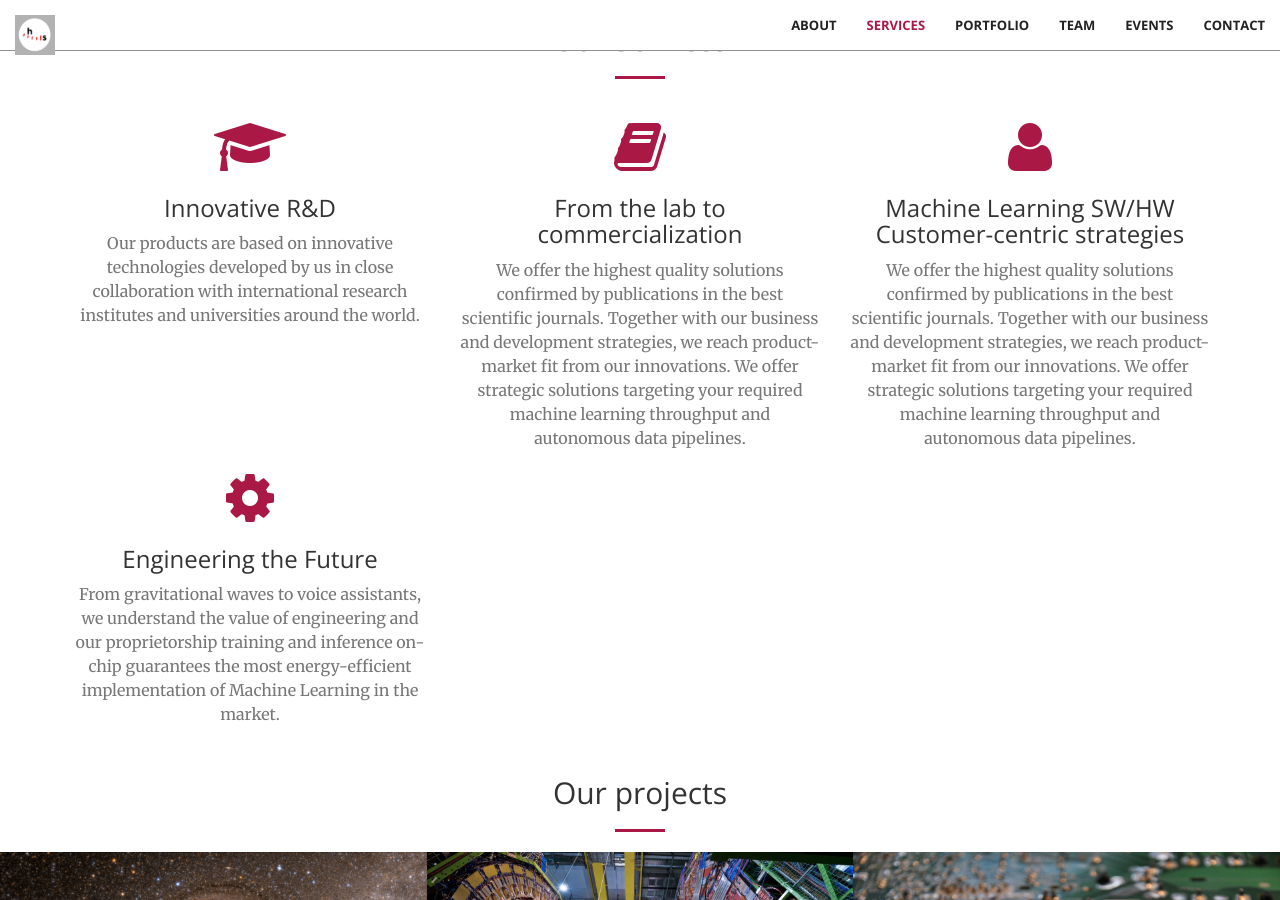
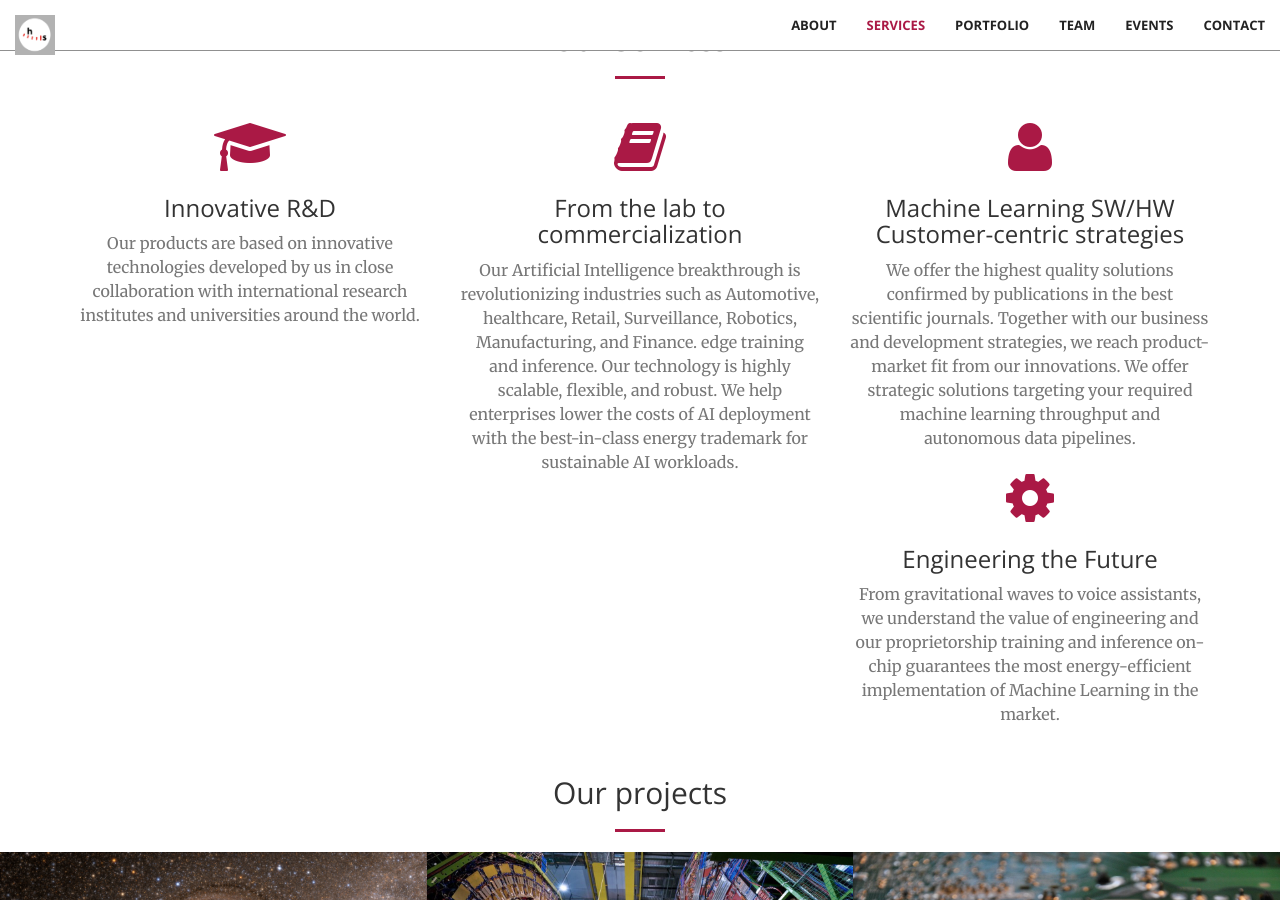
Before and after one commit to hoursec/github.io, a Jekyll site: the page built from index.html, in a window 1280 px wide and 900 px high, scrolled down 1389 px. Built offline with Jekyll 4.4.1, drawn with Linux system fonts in a browser that asks for light colours.

Commit message:
Update services.html

```diff
--- a/_includes/services.html
+++ b/_includes/services.html
@@ -21,9 +21,10 @@
                 <div class="service-box">
                     <i class="fa fa-4x fa-book wow bounceIn text-primary" data-wow-delay=".1s"></i>
                     <h3>From the lab to commercialization</h3>
-                    <p class="text-muted">We offer the highest quality solutions confirmed by publications in the best scientific journals.
-                        Together with our business and development strategies, we reach product-market fit from our innovations. We offer
-                        strategic solutions targeting your required machine learning throughput and autonomous data pipelines.</p>
+                    <p class="text-muted">Our Artificial Intelligence breakthrough is revolutionizing industries such as Automotive,
+                        healthcare, Retail, Surveillance, Robotics, Manufacturing, and Finance. edge training and inference. Our
+                        technology is highly scalable, flexible, and robust. We help enterprises lower the costs of AI deployment with
+                        the best-in-class energy trademark for sustainable AI workloads.</p>
                 </div>
             </div>
             <div class="col-lg-4 col-md-6 text-center">
```
